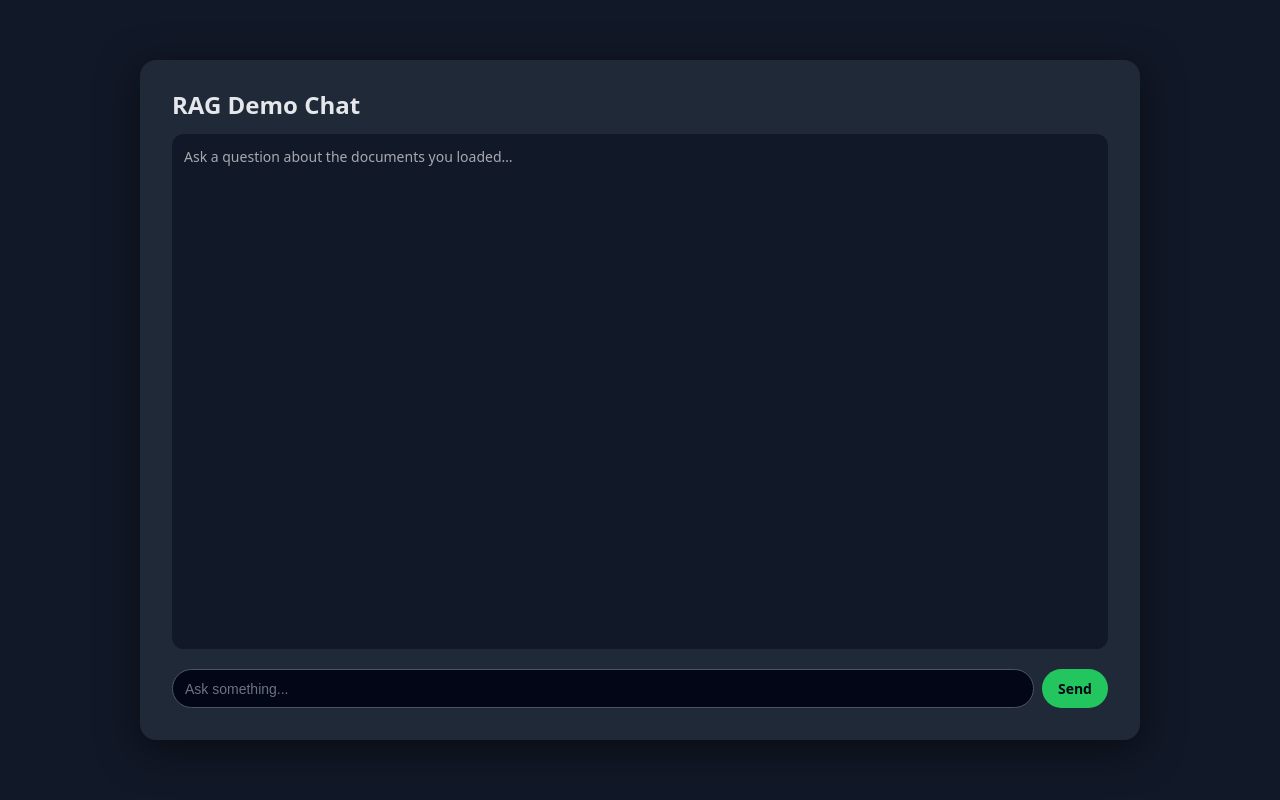
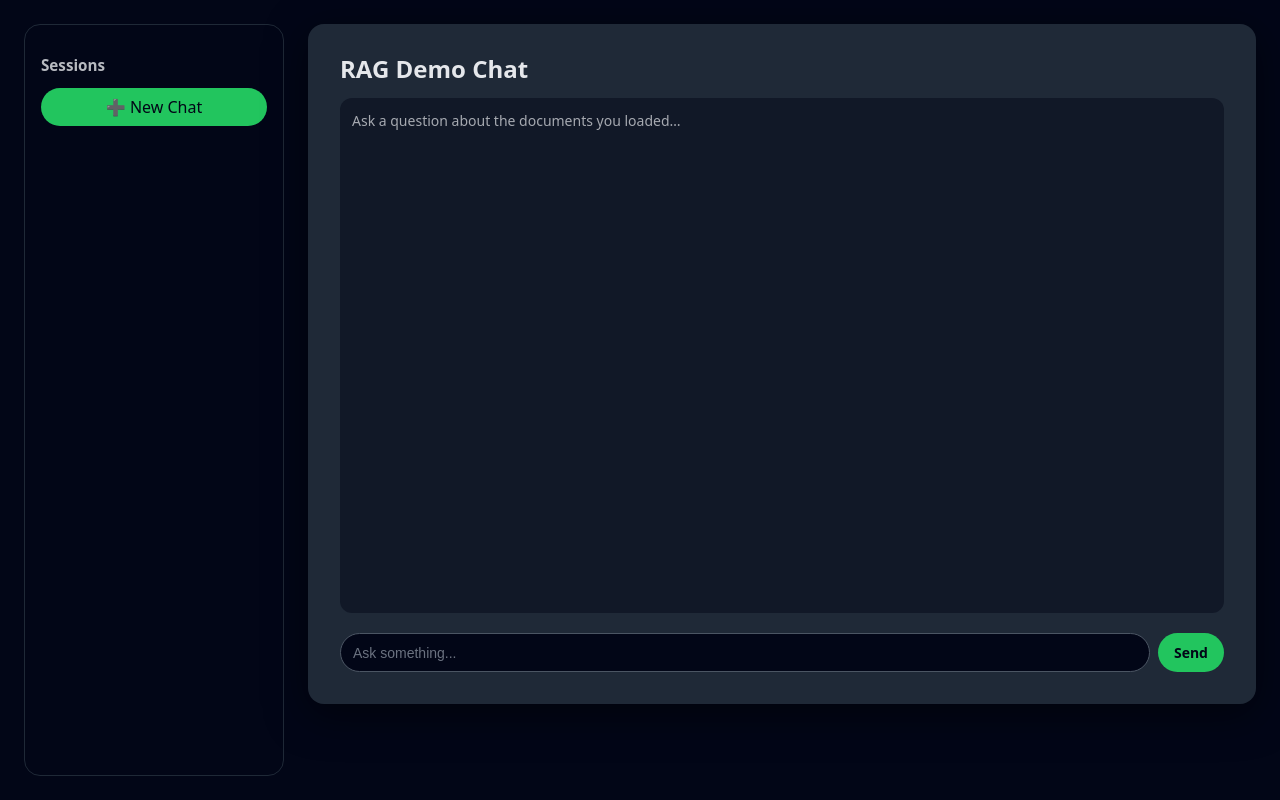
Before and after one commit to DaveGill9/rag-stack-test, a React app in the folder apps/frontend/: page / in a window 1280 px wide. Built offline with nearby package versions, Linux system fonts and the light colour scheme; the HTML template or start-up script is replaced by a standard one.

Commit message:
feat: chat history sidebar UI

```diff
--- a/apps/frontend/src/App.css
+++ b/apps/frontend/src/App.css
@@ -1,3 +1,4 @@
+/* ROOT + GLOBALS stay the same */
 #root {
   width: 100%;
   height: 100%;
@@ -17,6 +18,8 @@ body {
   background: #020617;
 }
 
+/* APP LAYOUT */
+
 .app {
   min-height: 100vh;
   display: flex;
@@ -27,7 +30,21 @@ body {
   padding: 24px;
 }
 
+/* When we have a sidebar, change layout to a row */
+.app.app--with-sidebar {
+  display: flex;
+  flex-direction: row;
+  justify-content: center;   /* center whole strip */
+  align-items: stretch;      /* sidebar + chat full height */
+  gap: 24px;
+  background: #020617;
+  padding: 24px;
+}
+
+/* CHAT CARD */
+
 .chat-container {
+  flex: 1;
   width: 90%;
   max-width: 1000px;
   height: 85vh;
@@ -40,12 +57,79 @@ body {
   margin: auto;
 }
 
+/* Remove auto-centering when sidebar layout is active */
+.app.app--with-sidebar .chat-container {
+  margin: 0;
+}
+
+/* SIDEBAR */
+
+.sidebar {
+  width: 260px;
+  padding: 16px;
+  border-radius: 16px;
+  background: #020617;
+  border: 1px solid #1f2937;
+  display: flex;
+  flex-direction: column;
+  color: #e5e7eb;
+}
+
+.sidebar-title {
+  font-size: 0.95rem;
+  font-weight: 600;
+  margin-bottom: 12px;
+  color: #e5e7eb;
+  opacity: 0.8;
+}
+
+.sidebar-new-chat {
+  width: 100%;
+  margin-bottom: 12px;
+  padding: 8px 10px;
+  border-radius: 999px;
+  border: none;
+  background: #22c55e;
+  color: #020617;
+  font-weight: 500;
+  cursor: pointer;
+}
+
+.sidebar-new-chat:hover {
+  background: #16a34a;
+}
+
+.sidebar-sessions {
+  flex: 1;
+  overflow-y: auto;
+  margin-top: 8px;
+}
+
+.sidebar-session-item {
+  font-size: 0.9rem;
+  padding: 6px 8px;
+  border-radius: 6px;
+  cursor: pointer;
+  margin-bottom: 4px;
+  color: #e5e7eb;
+}
+
+.sidebar-session-item:hover {
+  background: #111827;
+}
+
+.sidebar-session-item--active {
+  background: #1f2937;
+  font-weight: 600;
+}
+
+/* MESSAGES + INPUT (unchanged) */
+
 .chat-title {
   margin: 0 0 16px;
   font-size: 24px;
   font-weight: 600;
 }
-
 
 .messages {
   flex: 1;
@@ -170,8 +254,17 @@ body {
 
 /* Small screens */
 @media (max-width: 640px) {
+  .app.app--with-sidebar {
+    flex-direction: column;
+  }
+
+  .sidebar {
+    width: 100%;
+    margin-bottom: 16px;
+  }
+
   .chat-container {
-    height: 90vh;
+    height: auto;
     padding: 16px;
   }
 
--- a/apps/frontend/src/App.tsx
+++ b/apps/frontend/src/App.tsx
@@ -166,7 +166,57 @@ const App: React.FC = () => {
   };
 
   return (
-    <div className="app">
+    <div className="app app--with-sidebar">
+      {/* SIDEBAR */}
+      <aside className="sidebar">
+        <h2 className="sidebar-title">Sessions</h2>
+
+        <button
+          className="sidebar-new-chat"
+          type="button"
+          onClick={handleNewChat}
+        >
+          ➕ New Chat
+        </button>
+
+        <div className="sidebar-sessions">
+          {sessions.map((s) => (
+            <div
+              key={s.id}
+              className={
+                'sidebar-session-item' +
+                (s.id === sessionId ? ' sidebar-session-item--active' : '')
+              }
+              onClick={() => {
+                // save selection
+                localStorage.setItem('sessionId', s.id);
+                setSessionId(s.id);
+
+                // load turns for that session
+                fetch(`http://localhost:3000/chat/session/${s.id}`)
+                  .then((r) => r.json())
+                  .then((data) => {
+                    const turns = data.turns || [];
+                    const restored = turns.map((t: any, idx: number) => ({
+                      id: `${s.id}-${idx}`,
+                      role: t.role,
+                      content: t.content,
+                      sources: t.sources ?? [],
+                    }));
+                    setMessages(restored);
+                  })
+                  .catch((err) => {
+                    console.error('Failed to load session', err);
+                  });
+              }}
+            >
+              {s.title || 'New Chat'}
+            </div>
+          ))}
+        </div>
+      </aside>
+
+      {/* MAIN CHAT AREA */}
       <div className="chat-container">
         <h1 className="chat-title">RAG Demo Chat</h1>
 
@@ -190,7 +240,9 @@ const App: React.FC = () => {
 
               <div className="message-content">{m.content}</div>
 
-              {m.role === 'assistant' && m.sources && m.sources.length > 0 && (
+              {m.role === 'assistant' &&
+                m.sources &&
+                m.sources.length > 0 && (
                   <div className="sources">
                     <div className="sources-header">Sources:</div>
                     <ul className="sources-list">
```
Lines whose indentation alone changed are shown as unchanged.
